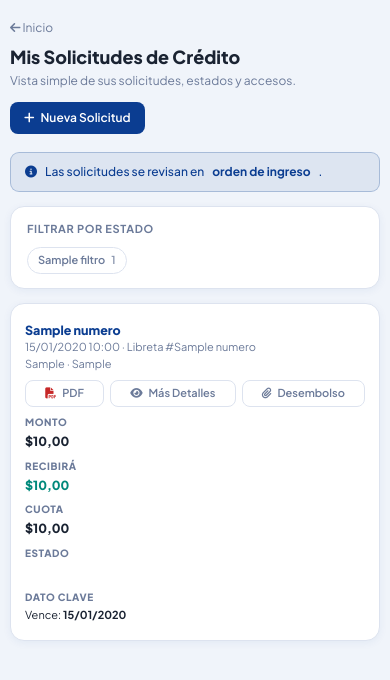
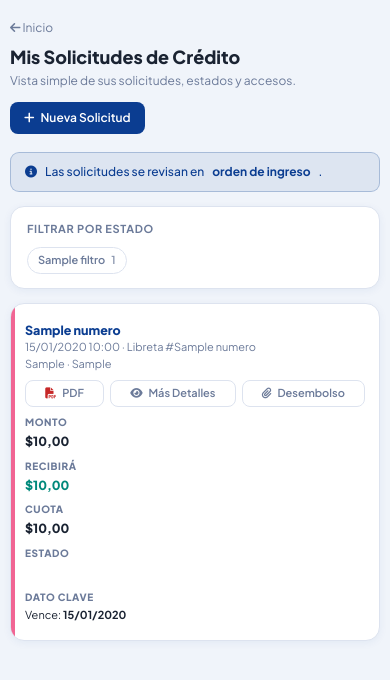
Before and after one commit to cacbailarines-tech/Coop_bailarines, a Django app: template templates/portal/mis_solicitudes.html in a window 390 px wide. Shown: the top 680 px of the page. Run offline with Django 5.2, Linux system fonts and the light colour scheme; the template is opened without the code that fills it: most values are stand-ins (such as "Sample title", 1, 10 or a date in 2020); some libraries are stand-ins or nearby versions.

Commit message:
Resaltar separadores en solicitudes portal

```diff
--- a/templates/portal/mis_solicitudes.html
+++ b/templates/portal/mis_solicitudes.html
@@ -3,7 +3,12 @@
 {% block content %}
 <style>
 .solicitudes-wrap{max-width:780px;margin:0 auto;}
+.solicitudes-table{border-collapse:separate;border-spacing:0;}
 .solicitudes-table th,.solicitudes-table td{white-space:nowrap;}
+.solicitudes-table tbody tr{position:relative;}
+.solicitudes-table tbody tr:not(:last-child) td{border-bottom:2px solid rgba(236,51,113,0.22);}
+.solicitudes-table tbody tr:not(:last-child) td:first-child{box-shadow:inset 4px 0 0 rgba(236,51,113,0.75);}
+.solicitudes-table tbody tr:hover td{background:rgba(236,51,113,0.035);}
 .solicitud-main{min-width:185px;white-space:normal;}
 .solicitud-actions{display:flex;gap:6px;flex-wrap:wrap;margin-top:8px;}
 .solicitud-actions .btn{padding:4px 9px;}
@@ -13,7 +18,7 @@
   .solicitudes-wrap{max-width:100%;}
   .solicitudes-table thead{display:none;}
   .solicitudes-table,.solicitudes-table tbody,.solicitudes-table tr,.solicitudes-table td{display:block;width:100%;}
-  .solicitudes-table tr{border-bottom:1px solid var(--border);padding:13px 14px;}
+  .solicitudes-table tr{border-bottom:2px solid rgba(236,51,113,0.26);box-shadow:inset 4px 0 0 rgba(236,51,113,0.75);padding:13px 14px;}
   .solicitudes-table tr:last-child{border-bottom:none;}
   .solicitudes-table td{border:none;padding:4px 0;white-space:normal;}
   .solicitudes-table td[data-label]::before{content:attr(data-label);display:block;font-size:10px;text-transform:uppercase;color:var(--muted);font-weight:800;letter-spacing:0.6px;margin-bottom:2px;}
```
